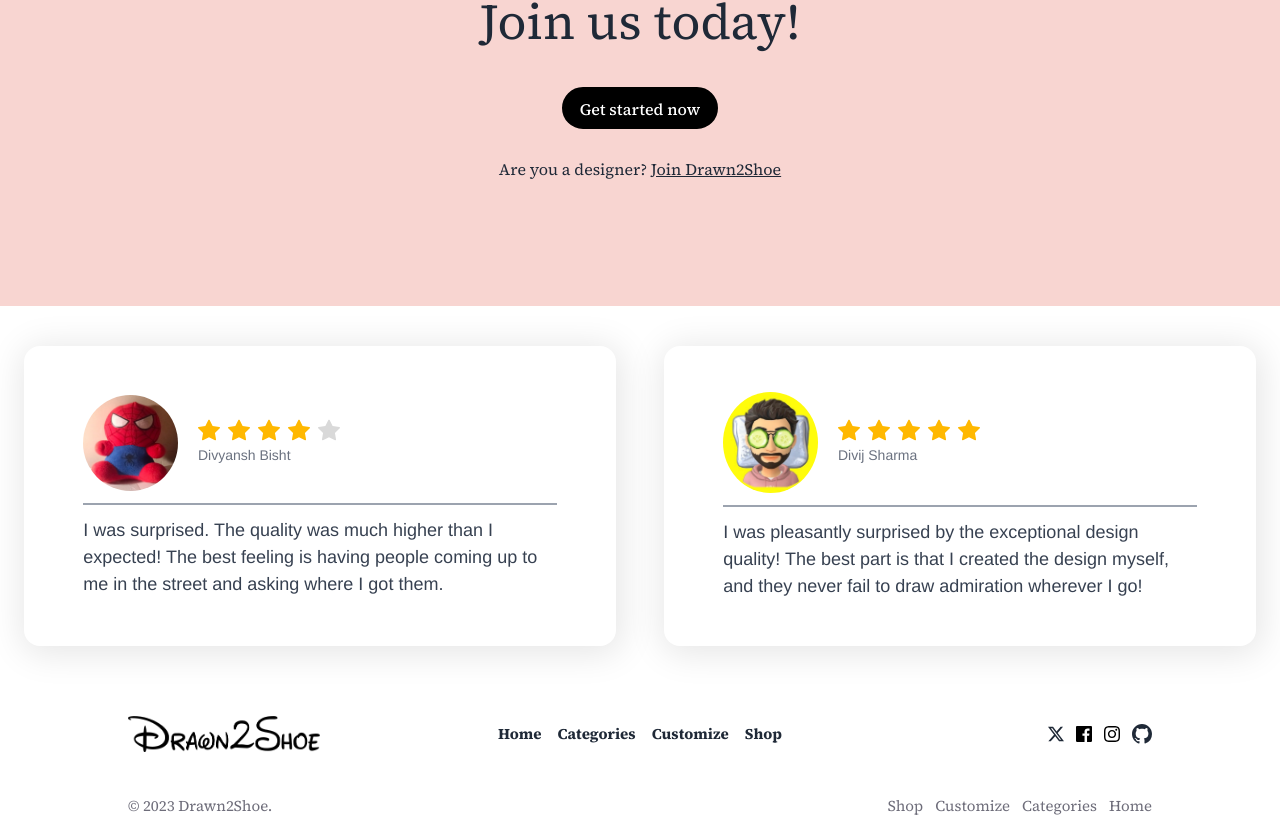
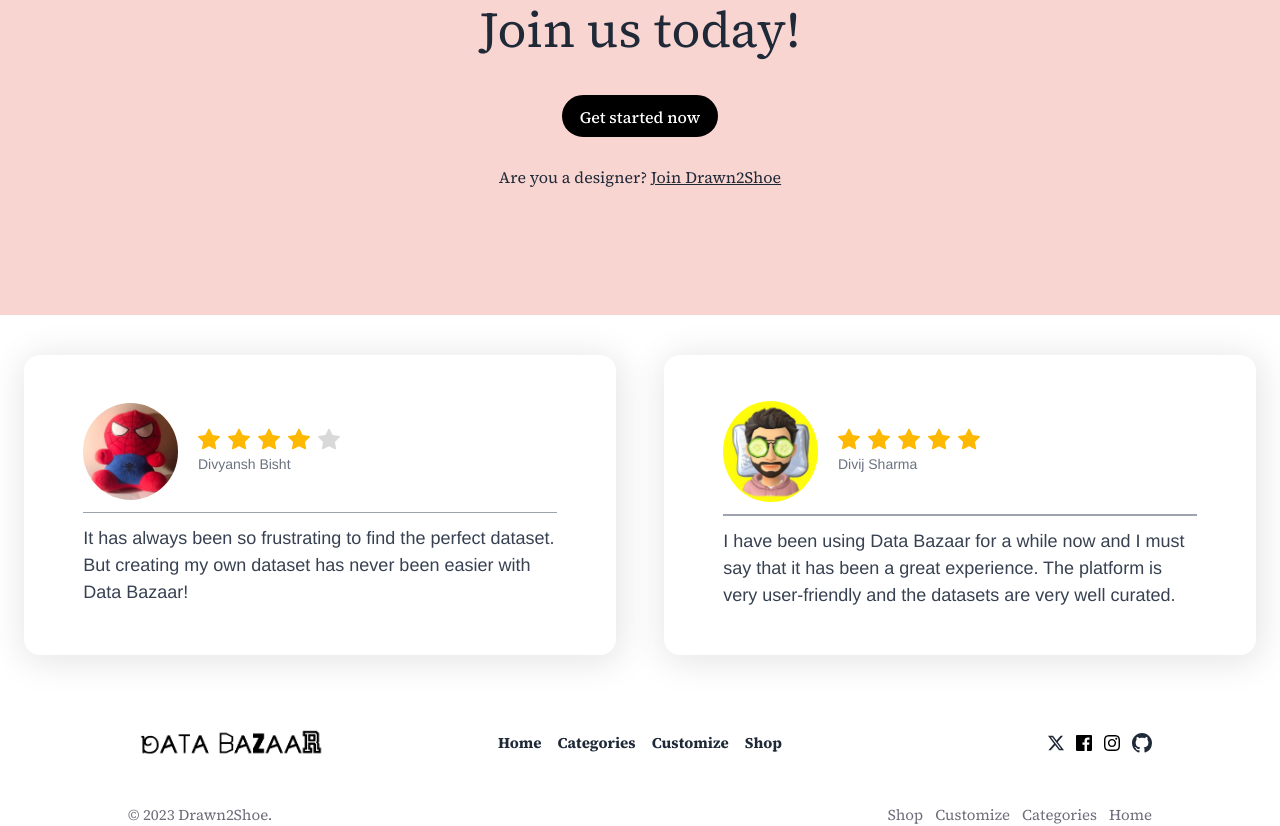
Before and after one commit to theDRB123/HackByte-24-fork, a React (Vite) app in the folder frontend/: page / in a window 1280 px wide. Shown: the part 1971-2797 px from the top of the page. Built offline with nearby package versions, Linux system fonts and the light colour scheme.

Commit message:
more changes

```diff
--- a/frontend/src/components/Carousel2/index.jsx
+++ b/frontend/src/components/Carousel2/index.jsx
@@ -79,9 +79,7 @@
             </div>
             <div className="w-full h-[1.5px] bg-gray-400 my-3"></div>
             <div className="text-[18px] text-gray-700 custom">
-              I was surprised. The quality was much higher than I expected! The
-              best feeling is having people coming up to me in the street and
-              asking where I got them.
+              It has always been so frustrating to find the perfect dataset. But creating my own dataset has never been easier with Data Bazaar!
             </div>
           </div>
           {/* <div className="absolute flex justify-between transform -translate-y-1/2 left-5 right-5 top-1/2">
@@ -165,7 +163,7 @@
             </div>
             <div className="w-full h-[1.5px] bg-gray-400 my-3"></div>
             <div className="text-[18px] text-gray-700 custom">
-            I was pleasantly surprised by the exceptional design quality! The best part is that I created the design myself, and they never fail to draw admiration wherever I go!
+              I have been using Data Bazaar for a while now and I must say that it has been a great experience. The platform is very user-friendly and the datasets are very well curated.
             </div>
           </div>
           {/* <div className="absolute flex justify-between transform -translate-y-1/2 left-5 right-5 top-1/2">
--- a/frontend/src/components/Footer/index.jsx
+++ b/frontend/src/components/Footer/index.jsx
@@ -1,13 +1,13 @@
 import React from "react";
 import { NavLink, Link } from "react-router-dom";
-import logo from "../../assets/logo-final.png";
+import logo from "../../assets/databazar.png";
 
 const Footer = () => {
     return (
         <div className="flex items-center justify-center w-full flex-col max-lg:mt-7">
             <div className="flex items-center justify-center w-[80%] flex-wrap min-h-[6rem] max-lg:flex-col font-bold">
                 <div className="flex items-center w-[20%] text-3xl flex-wrap my-3 max-lg:justify-center max-lg:w-full">
-                    <img src={logo} alt="" className="h-9 w-48" />
+                    <img src={logo} alt="" className="" />
                 </div>
                 <div className="flex items-center justify-center w-[60%] text-[15px] flex-wrap gap-4 my-3">
                     <NavLink to="/">Home</NavLink>
--- a/frontend/src/components/Navbar/navbar.jsx
+++ b/frontend/src/components/Navbar/navbar.jsx
@@ -2,7 +2,7 @@
 import { Link, NavLink } from 'react-router-dom'
 import {Divide, Divide as Hamburger} from 'hamburger-react'
 import {stack as Menu} from 'react-burger-menu'
-import logo from '../../assets/logo-final.png'
+import logo from '../../assets/databazar.png'
 import axios from 'axios'
 
 const Navbar = () => {
@@ -85,8 +85,9 @@
         <div className='lg:hidden'>
           <Divide size={20} toggled={toggled} toggle={setToggled} />
         </div>
-        <Link to="/" className="font-bold text-[25px]">
-          <img src={logo} alt="" className='w-40'/>
+        <Link to="/" className="font-bold text-[50px]  font-mono">
+          <img src={logo} alt="" className='w-80'/>
+          {/* Data Bazaar */}
         </Link>
       </div>
       <div className={`flex w-[30%] justify-center gap-4 max-lg:w-full max-lg:justify-end ${localStorage.getItem('name')? 'hidden': ''}`}>
```
Also changed, not shown: frontend/src/assets/databazar.png (added).
